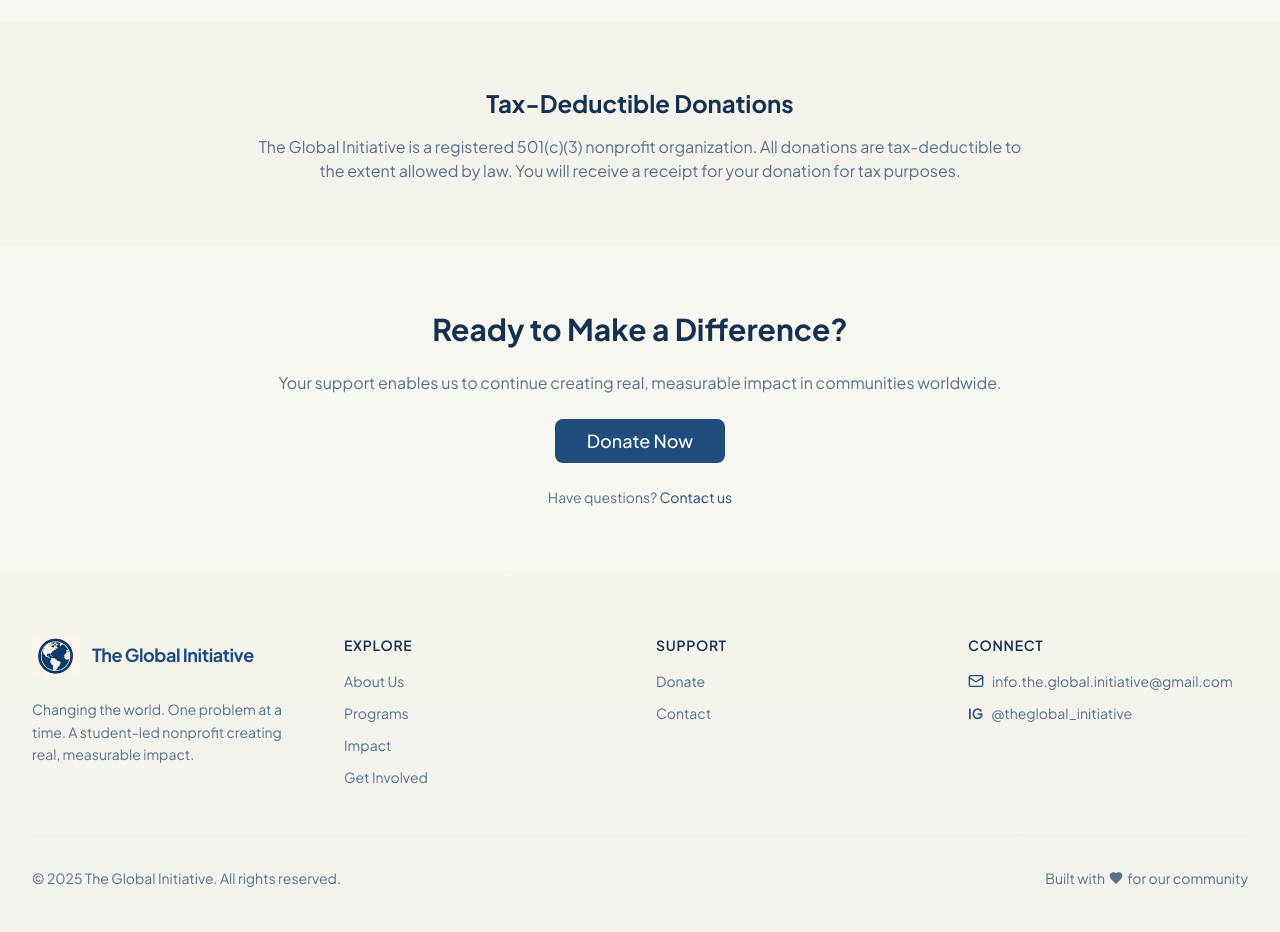
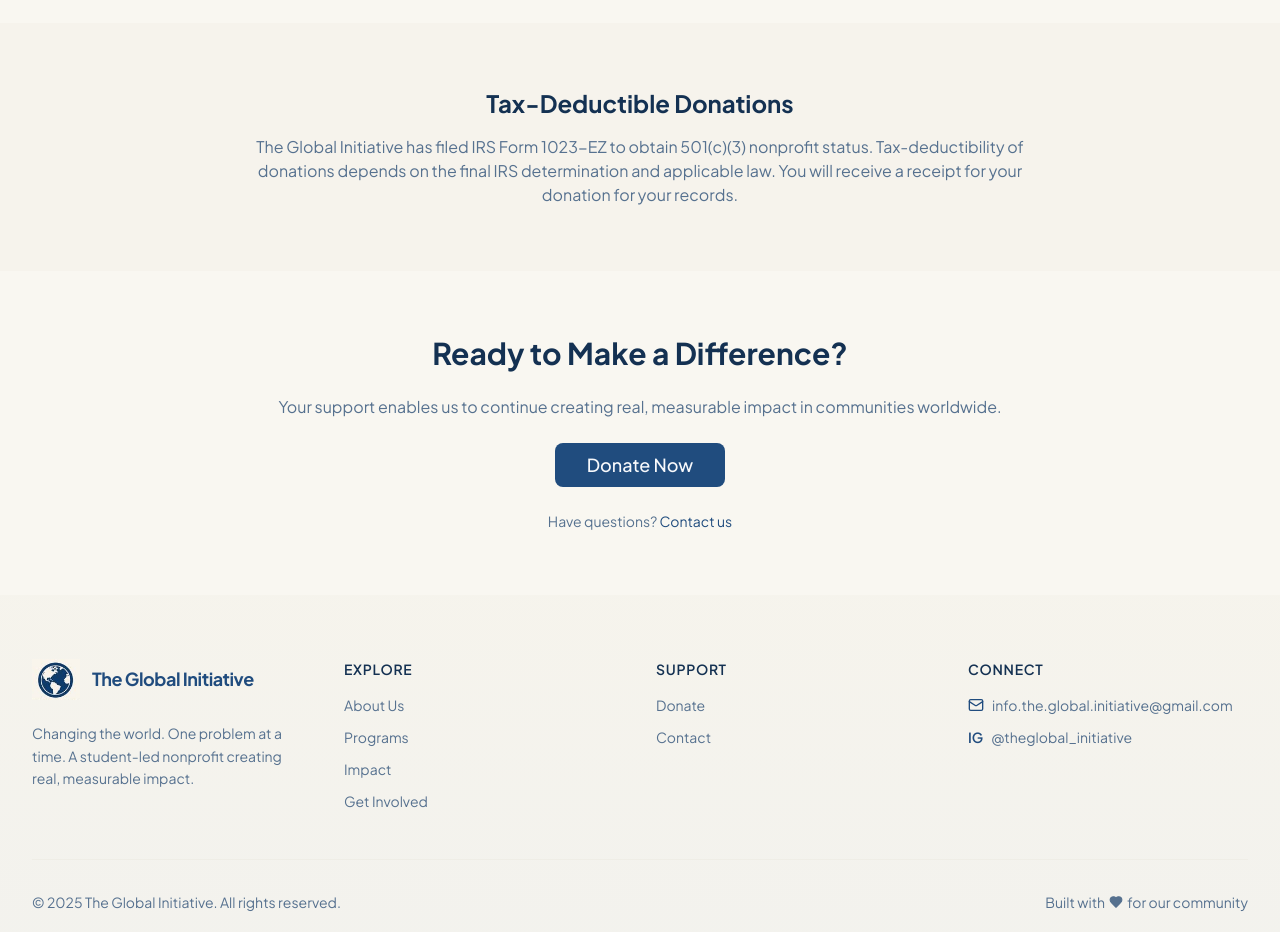
Before and after one commit to SushanthPunuru1/GlobalInitiative-nonprofit, a Next.js app: page /donate in a window 1280 px wide. Shown: the part 1440-2372 px from the top of the page. Built offline with nearby package versions, Linux system fonts and the light colour scheme.

Commit message:
Update website with new design, contact info, and features

```diff
--- a/app/donate/page.tsx
+++ b/app/donate/page.tsx
@@ -118,7 +118,7 @@ export default function DonatePage() {
           <div className="max-w-3xl mx-auto text-center space-y-4">
             <h2 className="text-2xl font-bold">Tax-Deductible Donations</h2>
             <p className="text-muted-foreground">
-              The Global Initiative is a registered 501(c)(3) nonprofit organization. All donations are tax-deductible to the extent allowed by law. You will receive a receipt for your donation for tax purposes.
+              The Global Initiative has filed IRS Form 1023-EZ to obtain 501(c)(3) nonprofit status. Tax-deductibility of donations depends on the final IRS determination and applicable law. You will receive a receipt for your donation for your records.
             </p>
           </div>
         </div>
--- a/data/drives.ts
+++ b/data/drives.ts
@@ -112,7 +112,7 @@ export interface CurrentDrive {
 export const currentDrive: CurrentDrive | null = {
   title: "Book Drive",
   cause: "Education",
-  currentCount: 95,
+  currentCount: 60,
   goal: 150,
   unit: "books",
   description: "Collecting books to support literacy and learning in our community.",
```
